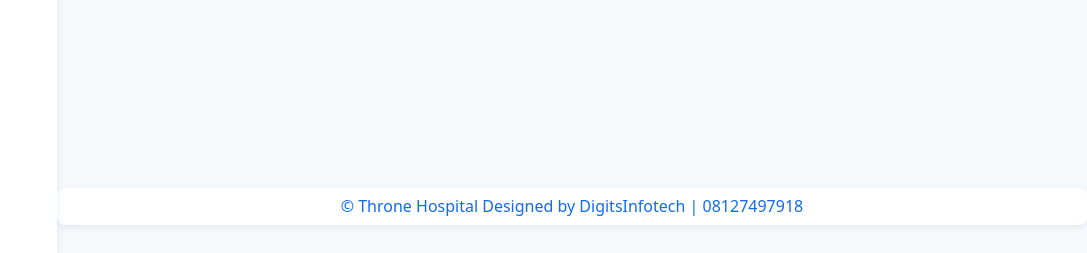
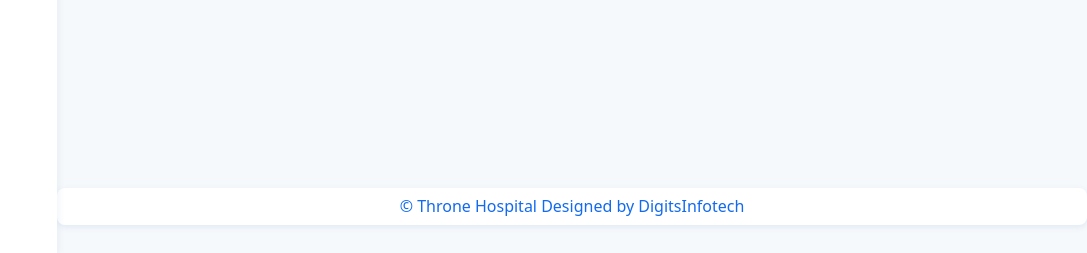
Before and after one commit to digits18/ehr, a Flask app: page /add_nurse/ in a window 1280 px wide. Shown: the part 547-800 px from the top of the page, without its empty margins (193-1280 px from the left). Run offline with Flask 3, Linux system fonts and the light colour scheme; a user stored in the database is signed in; some libraries are stand-ins or nearby versions.

Commit message:
changes in design

```diff
--- a/ThroneHospital/templates/add_doctor.html
+++ b/ThroneHospital/templates/add_doctor.html
@@ -501,7 +501,7 @@
 
           <!-- App footer starts -->
           <div class="app-footer bg-white">
-            <span>© {{APP_NAME}} Designed by DigitsInfotech | 08127497918</span>
+            <span>© {{APP_NAME}} Designed by DigitsInfotech</span>
           </div>
           <!-- App footer ends -->
 
--- a/ThroneHospital/templates/add_nurse.html
+++ b/ThroneHospital/templates/add_nurse.html
@@ -501,7 +501,7 @@
 
           <!-- App footer starts -->
           <div class="app-footer bg-white">
-            <span>© {{APP_NAME}} Designed by DigitsInfotech | 08127497918</span>
+            <span>© {{APP_NAME}} Designed by DigitsInfotech</span>
           </div>
           <!-- App footer ends -->
 
--- a/ThroneHospital/templates/add_patient.html
+++ b/ThroneHospital/templates/add_patient.html
@@ -526,7 +526,7 @@
 
           <!-- App footer starts -->
           <div class="app-footer bg-white">
-            <span>© {{APP_NAME}} Designed by DigitsInfotech | 08127497918</span>
+            <span>© {{APP_NAME}} Designed by DigitsInfotech</span>
           </div>
           <!-- App footer ends -->
 
--- a/ThroneHospital/templates/admin_dashboard.html
+++ b/ThroneHospital/templates/admin_dashboard.html
@@ -1944,7 +1944,7 @@
 
           <!-- App footer starts -->
           <div class="app-footer bg-white">
-            <span>© {{APP_NAME}} Designed by DigitsInfotech | 08127497918</span>
+            <span>© {{APP_NAME}} Designed by DigitsInfotech</span>
           </div>
           <!-- App footer ends -->
 
--- a/ThroneHospital/templates/index.html
+++ b/ThroneHospital/templates/index.html
@@ -120,7 +120,7 @@
 
 <div class="copy" style="text-align: center; font-family: 'Times New Roman', Times, serif;">
     <div class="container">
-       <b> Designed by DigitsInfotech | 08127497918  </b>
+       <b> Designed by DigitsInfotech</b>
     </div>
 </div>
 </body>
```
